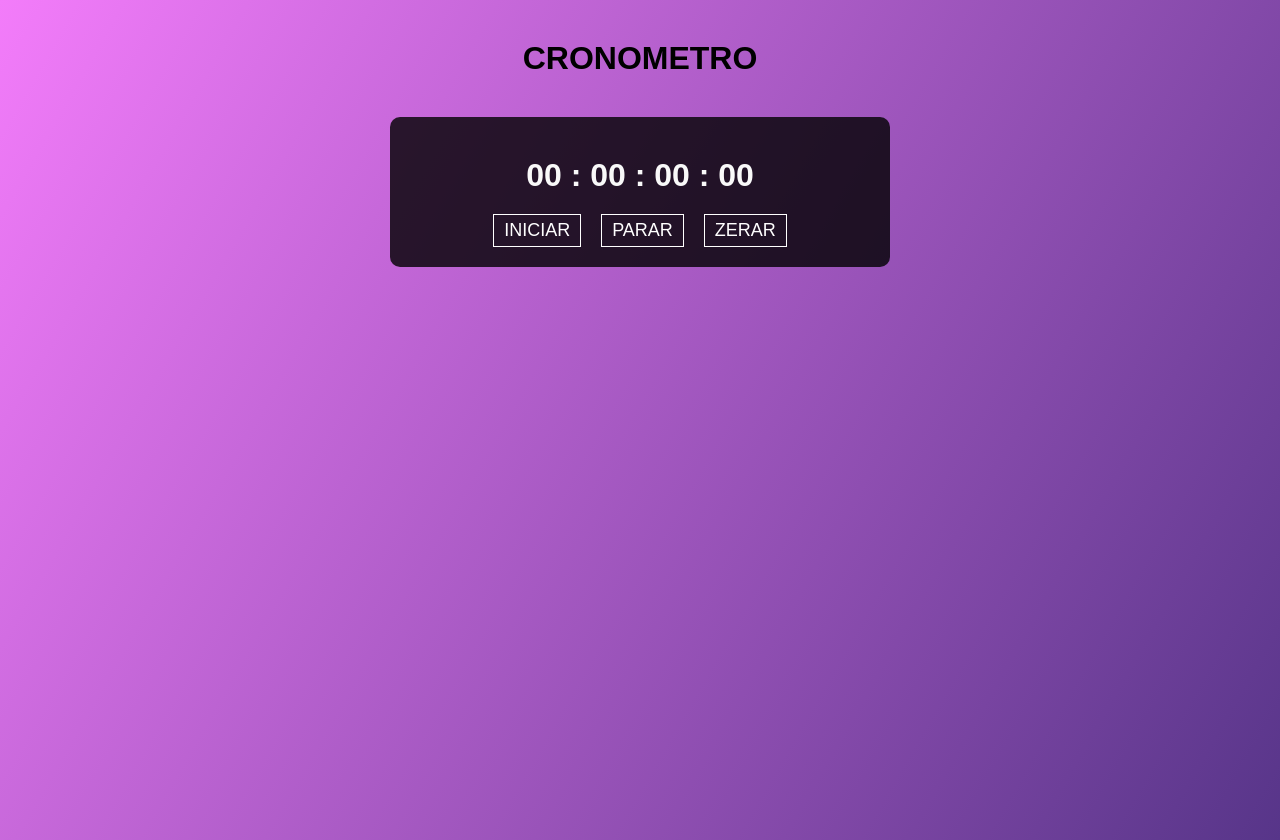
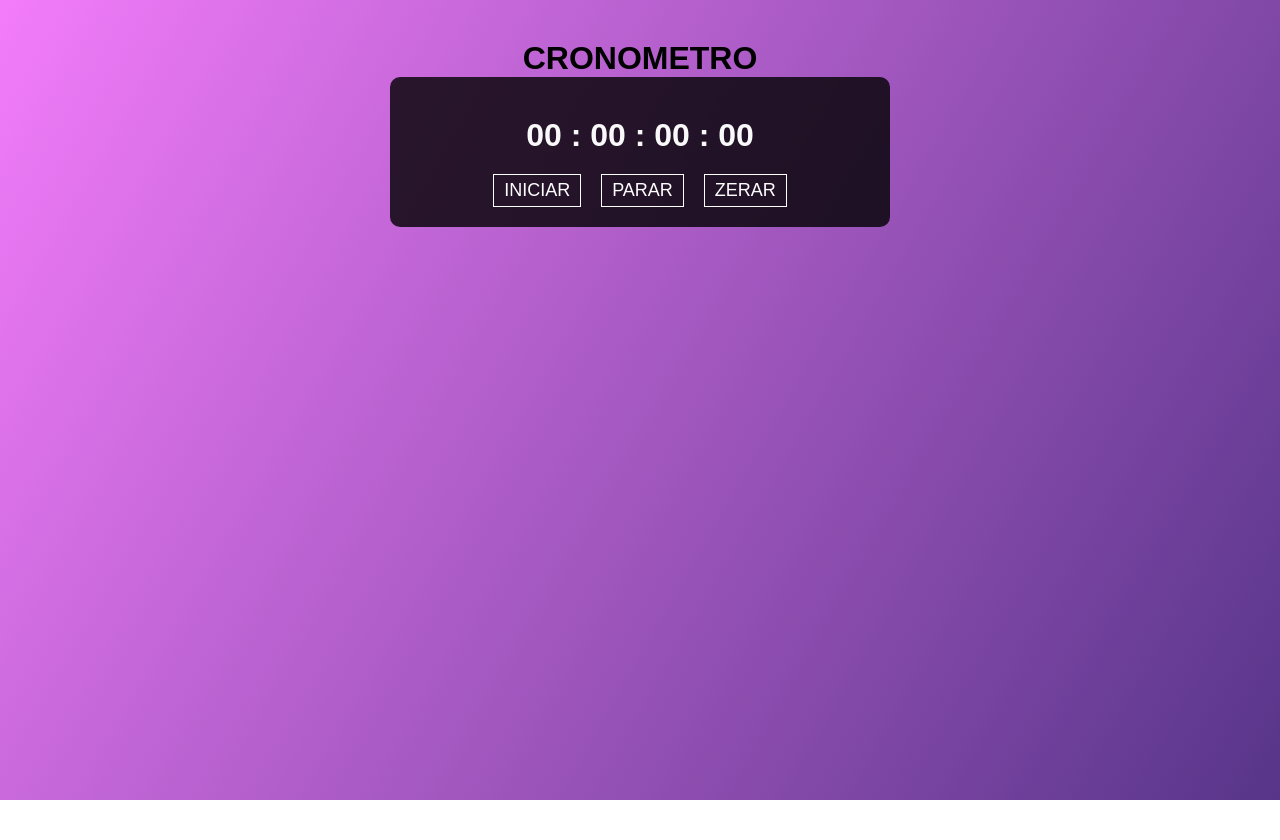
Before and after one commit to AlencarLeo/JS-Chronometer, a plain HTML site: page index.html in a window 1280 px wide. After the commit the page ends 800 px from the top, so only its background shows below. Drawn offline with Linux system fonts and the light colour scheme.

Commit message:
readme update

```diff
--- a/css/style.css
+++ b/css/style.css
@@ -9,13 +9,13 @@ body{
     width: 100%;
     height: 100vh;
     margin: 0 auto;
+    padding: 40px;
     background: linear-gradient(120deg ,#F37CFA, #573589);
     background-repeat: no-repeat;
 }
 
 h1{
     text-align: center;
-    margin: 40px;
     text-transform: uppercase;
 }
 
```
Also changed, not shown: readme/demo.gif (added).
